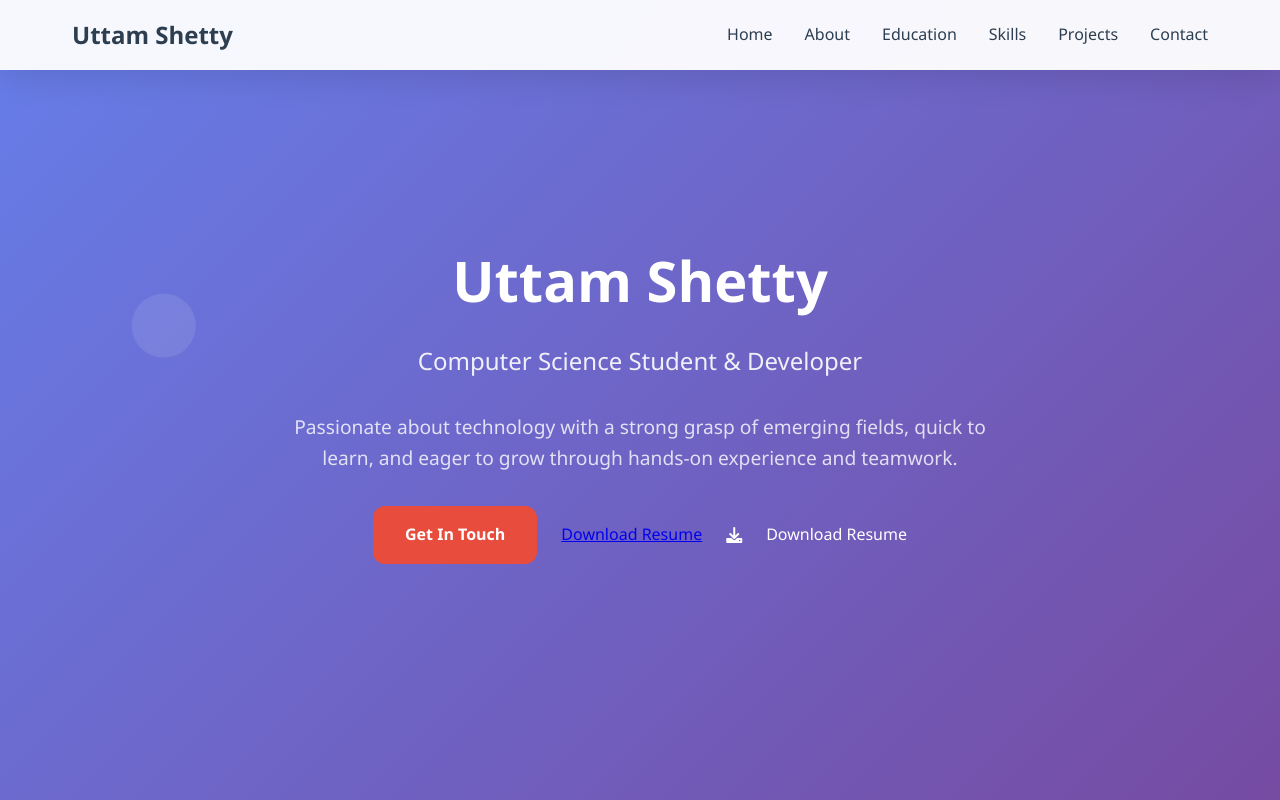
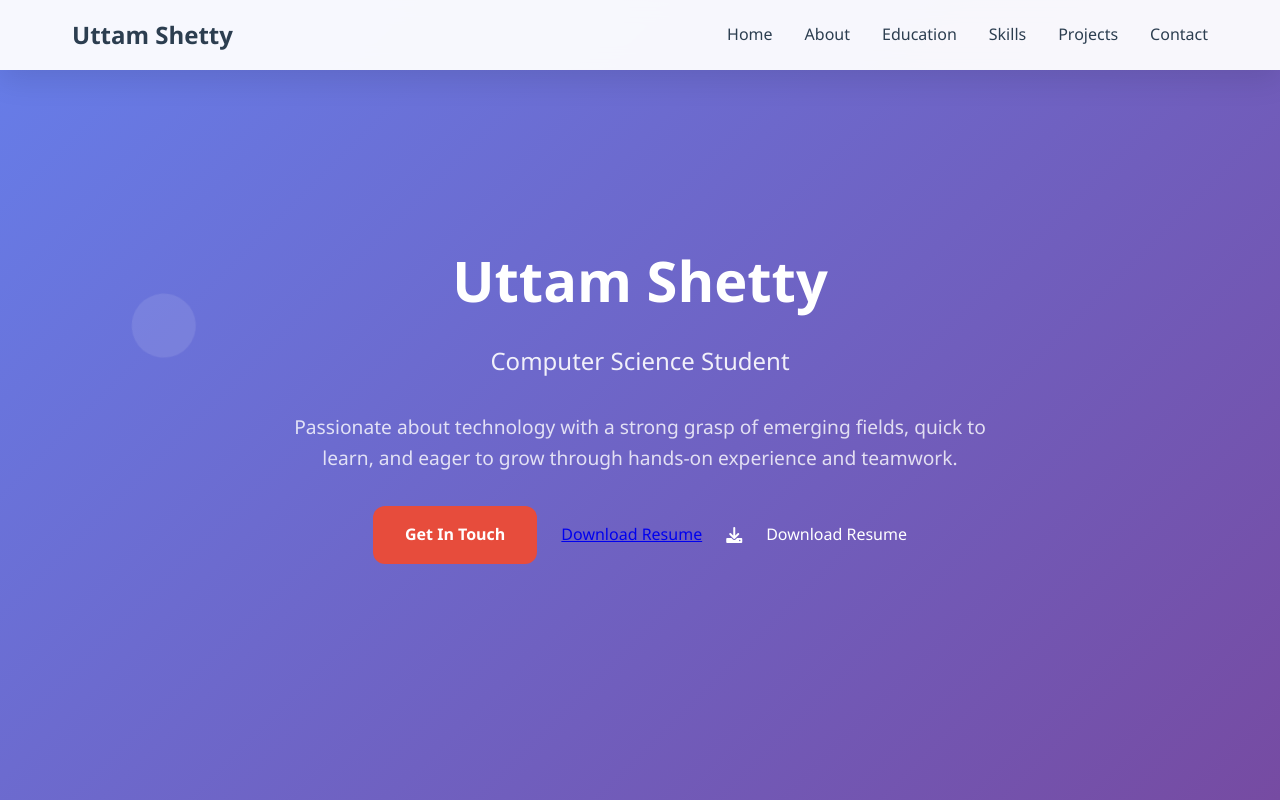
Before and after one commit to Uttamshetty-05/my-portfolio, a plain HTML site: page index.html in a window 1280 px wide. Shown: the top 800 px of the page. Drawn offline with Linux system fonts and the light colour scheme.

Commit message:
Describe your changes

```diff
--- a/index.html
+++ b/index.html
@@ -42,7 +42,7 @@
     <section id="home" class="hero">
         <div class="hero-content">
             <h1>Uttam Shetty</h1>
-            <p class="subtitle">Computer Science Student & Developer</p>
+            <p class="subtitle">Computer Science Student</p>
             <p>
                 Passionate about technology with a strong grasp of emerging fields, quick to learn, and eager to grow through hands-on experience and teamwork.
             </p>
```
